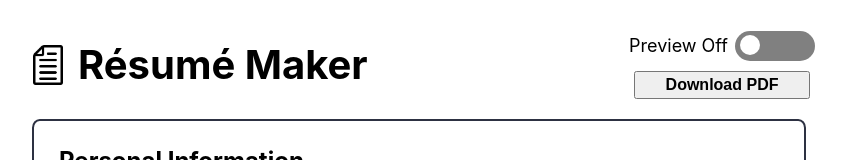
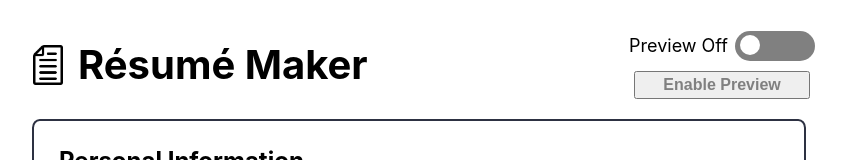
Before and after one commit to mpieciak18/cv-creator, a React (Create React App) app: page / in a window 1280 px wide. Shown: the top 160 px of the page, without its empty margins (221-1067 px from the left). Built offline with nearby package versions, Linux system fonts and the light colour scheme.

Commit message:
disable download button when preview is off

```diff
--- a/src/components/Header.js
+++ b/src/components/Header.js
@@ -10,13 +10,28 @@ class Header extends React.Component {
         this.props.togglePreview()
     }
 
+    downloadPreview = () => {
+        this.props.downloadPreview()
+    }
+
     render() {
         let toggleText
+        let downloadButton
 
         if (this.props.previewOn == false) {
             toggleText = <p>Preview Off</p>
+            downloadButton = (
+                <button id='download-button' type='button' className='preview-off'>
+                    Enable Preview
+                </button>
+            )
         } else {
             toggleText = <p>Preview On</p>
+            downloadButton = (
+                <button id='download-button' type='button' onClick={this.downloadPreview}>
+                    Download Résumé
+                </button>
+            )
         }
 
         return(
@@ -31,7 +46,7 @@ class Header extends React.Component {
                         <input type="checkbox" id="preview-button" class="toggle-input" onClick={this.togglePreview} />
                         <label class="preview-button toggle-label" for="preview-button">Toggle</label>
                     </div>
-                    <button id='download-button' type='button'>Download PDF</button>
+                    {downloadButton}
                 </div>
             </div>
         )
--- a/src/stylesheets/Header.css
+++ b/src/stylesheets/Header.css
@@ -44,6 +44,12 @@
     padding: 3px;
     font-size: medium;
     font-weight: bold;
+    cursor: grab;
+}
+.preview-off {
+    pointer-events: none;
+    cursor: pointer;
+    color: grey
 }
 
 /* Start of Toggle Code */
```
